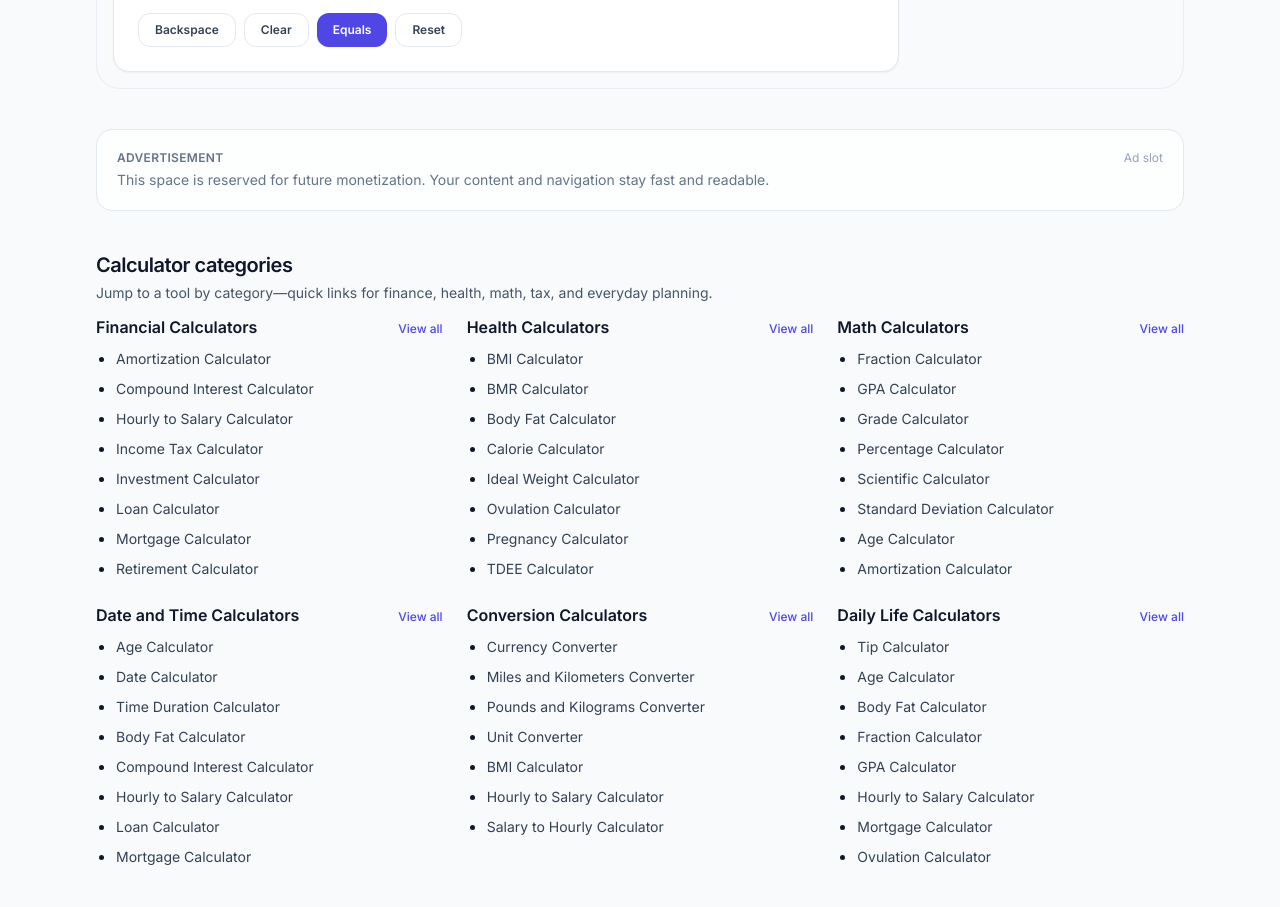
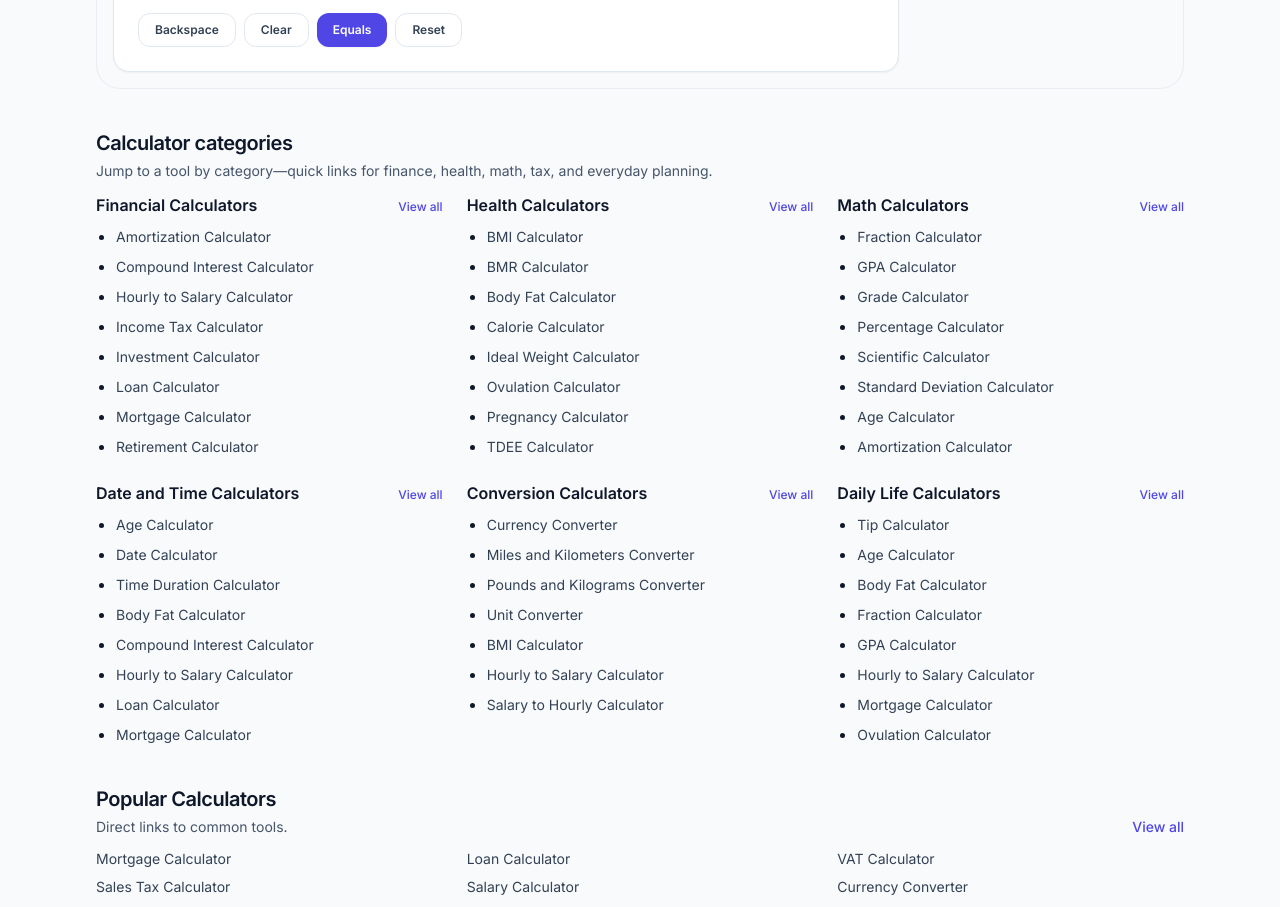
Before and after one commit to azharuljalil-design/nexora-calculator, a Next.js app: page / in a window 1280 px wide. Shown: the part 1060-1967 px from the top of the page. Built offline with nearby package versions, Linux system fonts and the light colour scheme.

Commit message:
Remove homepage advertisement placeholder

```diff
--- a/src/app/page.tsx
+++ b/src/app/page.tsx
@@ -4,7 +4,6 @@ import { SearchInput } from "@/components/ui/SearchInput";
 import { SectionHeading } from "@/components/ui/SectionHeading";
 import { createPageMetadata } from "@/lib/seo";
 import { routes } from "@/lib/routes";
-import { AdPlaceholder } from "@/components/ads/AdPlaceholder";
 import { HomeCategoryColumns } from "@/components/home/HomeCategoryColumns";
 import { HomepageScientificCalculator } from "@/components/home/HomepageScientificCalculator";
 
@@ -73,10 +72,7 @@ export default function HomePage() {
         <HomepageScientificCalculator />
       </section>
 
-      {/* Subtle monetization placeholder (reserved) */}
-      <AdPlaceholder variant="homepage" />
-
-      {/* Category directory columns (side-by-side on desktop) */}
+            {/* Category directory columns (side-by-side on desktop) */}
       <HomeCategoryColumns />
 
       {/* Popular calculators text links */}
```
